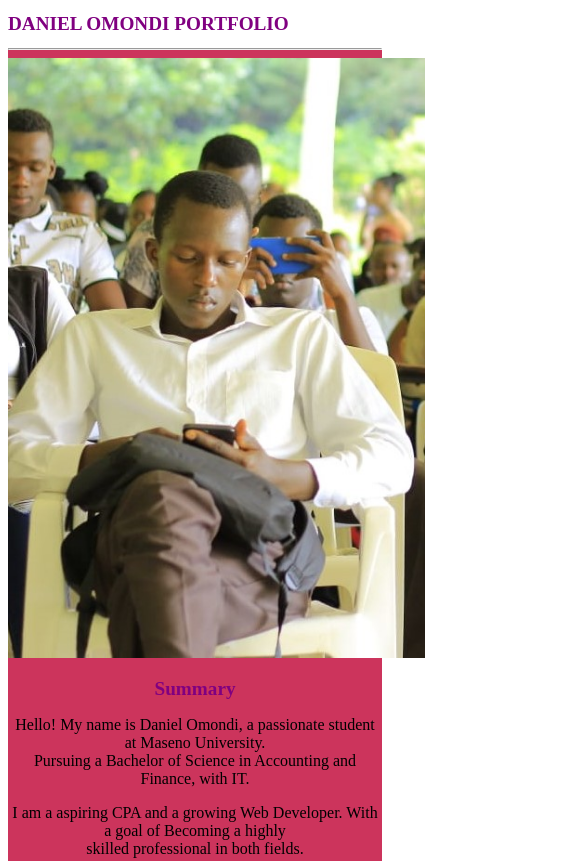
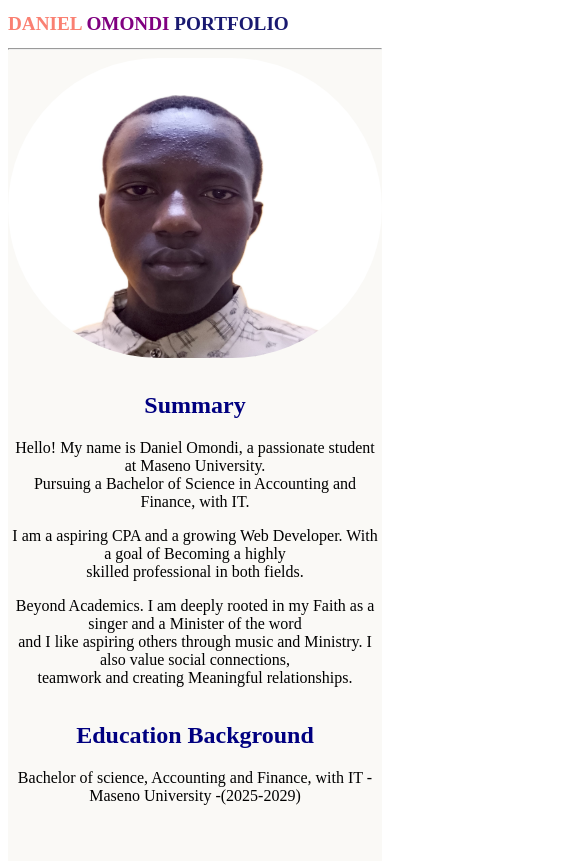
Before and after one commit to JashonOmondi/portfolio.html, a plain HTML site: page index.html in a window 390 px wide. Shown: the top 861 px of the page, 585 px wide, since content can reach past the window. Drawn offline with Linux system fonts and the light colour scheme.

Commit message:
Add files via upload

```diff
--- a/index.html
+++ b/index.html
@@ -9,10 +9,10 @@
 </head>
 <body>
     <header>
-        <h1>DANIEL OMONDI PORTFOLIO</h1>
+        <h1><span class="dan">DANIEL</span> OMONDI <span class="port">PORTFOLIO</span></h1>
     </header>
-    <div>  <hr />
-    <img src="./images/daniel.jpg" alt="Daniel Jashon Omondi" height="600" />
+    <div class="main">  <hr />
+    <img src="./images/daniel.o.jpg" alt="Daniel Jashon Omondi" />
     <div id="Summary"> <p><h2>Summary</h2>
    Hello! My name is Daniel Omondi, a passionate student at Maseno University.<br />
    Pursuing a Bachelor of Science in Accounting and Finance, with IT. <br /></p>
@@ -66,7 +66,7 @@
     <a href="./Public/flag.html">CSS Kenyan National flag Project</a><br />
 
 
-    <footer>
+    <footer class="footer">
         <p>&copy;2025 Daniel Jashon Omondi. All rights reserved</p>
     </footer></div>
 
--- a/style.css
+++ b/style.css
@@ -1,5 +1,5 @@
 div{
-    background-color: #cc345c;
+    background-color: #faf9f6;
 
     text-align: center;
     margin-top: 100px;
@@ -7,8 +7,57 @@ div{
     font-family: "Libre Baskerville",serif;
     width: 95}
 
-h1, h2, h3{
+h1{
     color: purple;
     padding: auto;
     font-size: larger;
 }
+
+.port{
+    color: midnightblue;
+}
+.dan{
+    color: salmon;
+}
+
+img{
+    height: 300px;
+    width: 300px;
+    border-radius: 250px;
+}
+
+h2{
+    color: navy;
+}
+#Summary{
+    display: inline;
+    width: 100%;
+}
+
+.footer{
+    color: fuchsia;
+}
+#Education{
+    display: inline-block;
+}
+#work{
+    display: block;
+    width: 45%;
+}
+@media (max-width: 500px){
+    #summary{
+        font-size: 20px;
+    }
+    div{
+        width: 100%;
+    display: block;
+    margin-bottom: 30px;
+    text-align: center;
+    }
+    img{
+        margin-bottom: 10px;
+    display: inline;
+    width: 100%;
+
+    }
+}
```
Also changed, not shown: images/daniel.o.jpg (added).
